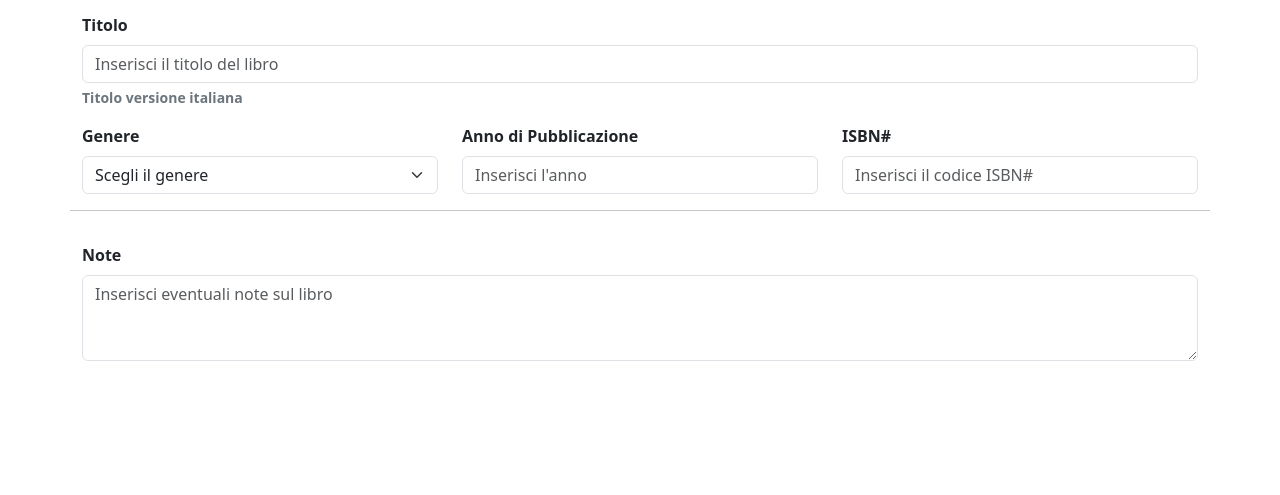
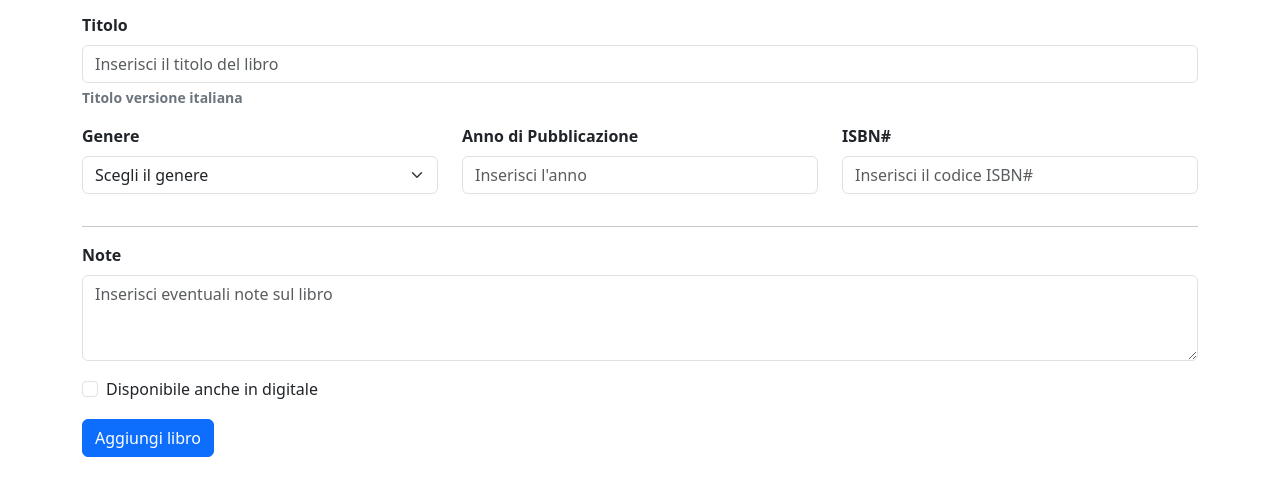
Before and after one commit to MhZ9191/html-css-bootstrap-dashboard, a plain HTML site: page newPage.html in a window 1280 px wide. Shown: the part 241-736 px from the top of the page. Drawn offline with nearby package versions, Linux system fonts and the light colour scheme.

Commit message:
Add checkbox & button at the end of the page

```diff
--- a/newPage.html
+++ b/newPage.html
@@ -69,7 +69,7 @@
       </nav>
     </header>
     <!-- MAIN -->
-    <main class="container mt-3">
+    <main class="container mt-3 mb-3">
       <div>
         <h1 class="text-align-left fw-semibold py-3">Nuovo libro</h1>
       </div>
@@ -149,10 +149,12 @@
             aria-describedby="isbn"
           />
         </div>
-        <hr />
+        <div class="col-12">
+          <div class="border-bottom mt-3 border-secondary-subtle"></div>
+        </div>
 
         <div class="col-12">
-          <div class="mb-3">
+          <div>
             <label for="note" class="form-label fw-semibold">Note</label>
             <textarea
               class="form-control"
@@ -161,6 +163,22 @@
               placeholder="Inserisci eventuali note sul libro"
             ></textarea>
           </div>
+        </div>
+        <div class="col-12 fw-medium">
+          <div class="form-check">
+            <input
+              class="form-check-input"
+              type="checkbox"
+              value=""
+              id="check-digitale"
+            />
+            <label class="form-check-label" for="check-digitale">
+              Disponibile anche in digitale
+            </label>
+          </div>
+        </div>
+        <div class="col-12">
+          <button type="button" class="btn btn-primary">Aggiungi libro</button>
         </div>
       </form>
     </main>
```
